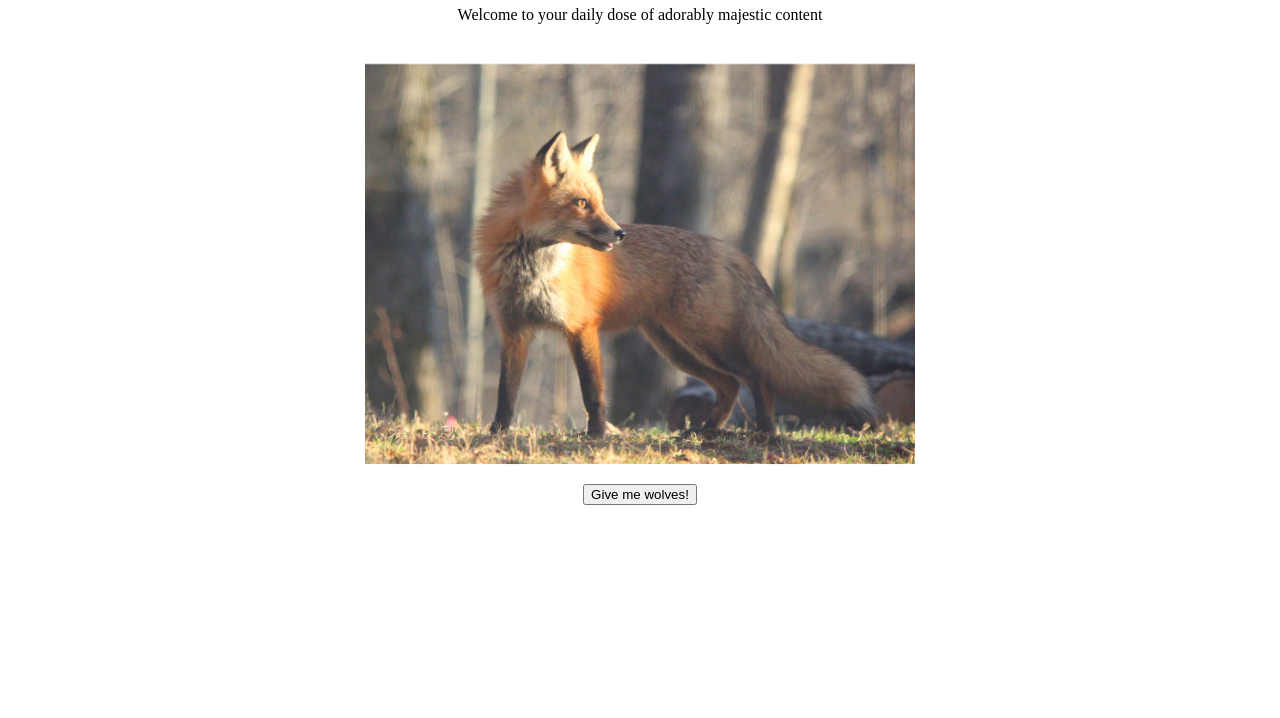
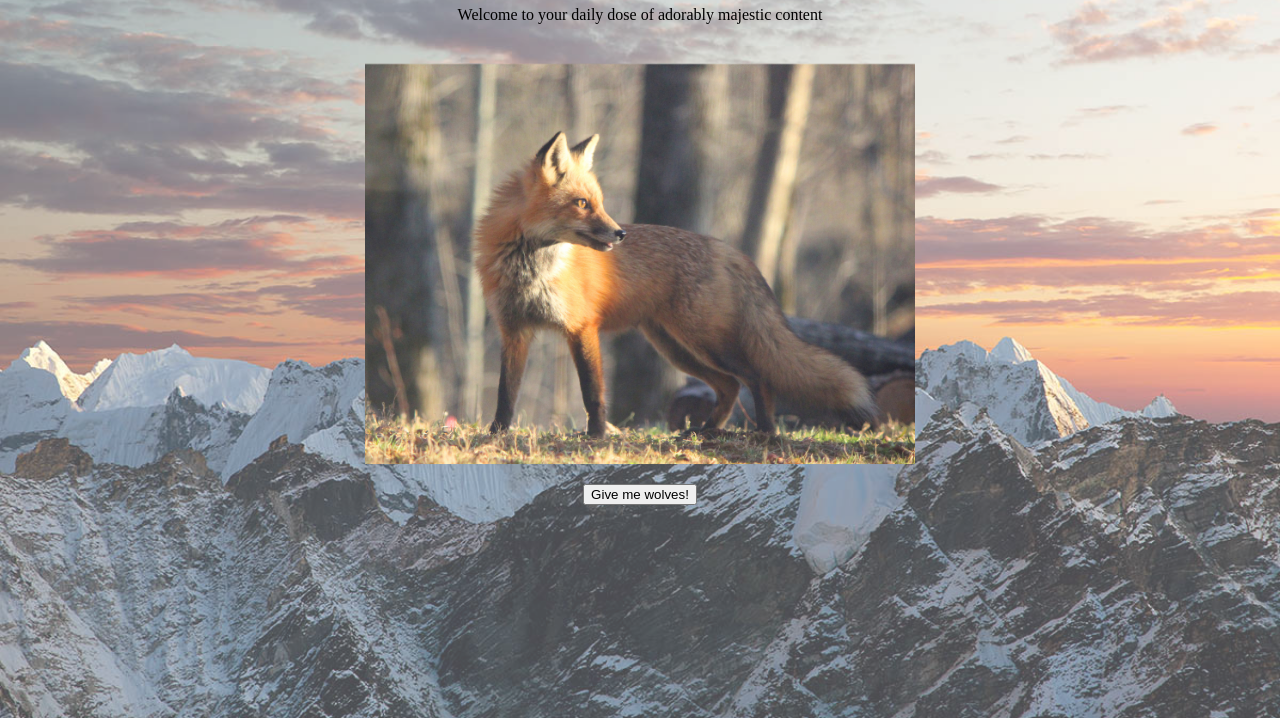
Before and after one commit to caitlin-mcdougall/Wolf-Generator, a plain HTML site: page index.html in a window 1280 px wide. Shown: the part 82-800 px from the top of the page. Drawn offline with nearby package versions, Linux system fonts and the light colour scheme; the site is published under a folder, as on GitHub Pages, so addresses that start at the root find nothing.

Commit message:
Add wolf image and amend background url

```diff
--- a/assets/css/index.css
+++ b/assets/css/index.css
@@ -34,7 +34,7 @@ h1{
 #page{
     width: 100%;
     height: 100%;
-    background-image: url("/images/mountain.jpg");
+    background-image: url("../../images/mountain.jpg");
     background-size: 100%;
     opacity: 0.7;
     position: fixed;
```
Also changed, not shown: images/01.jpg (added).
